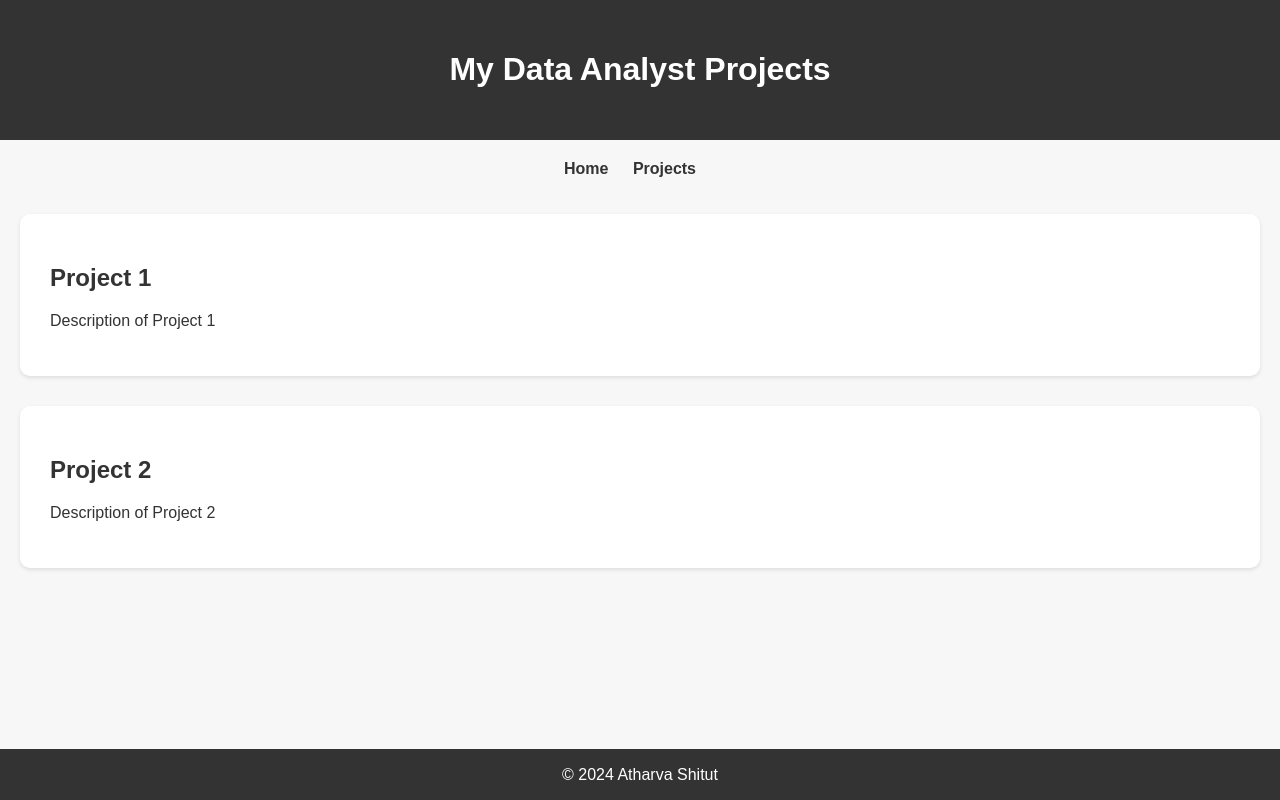
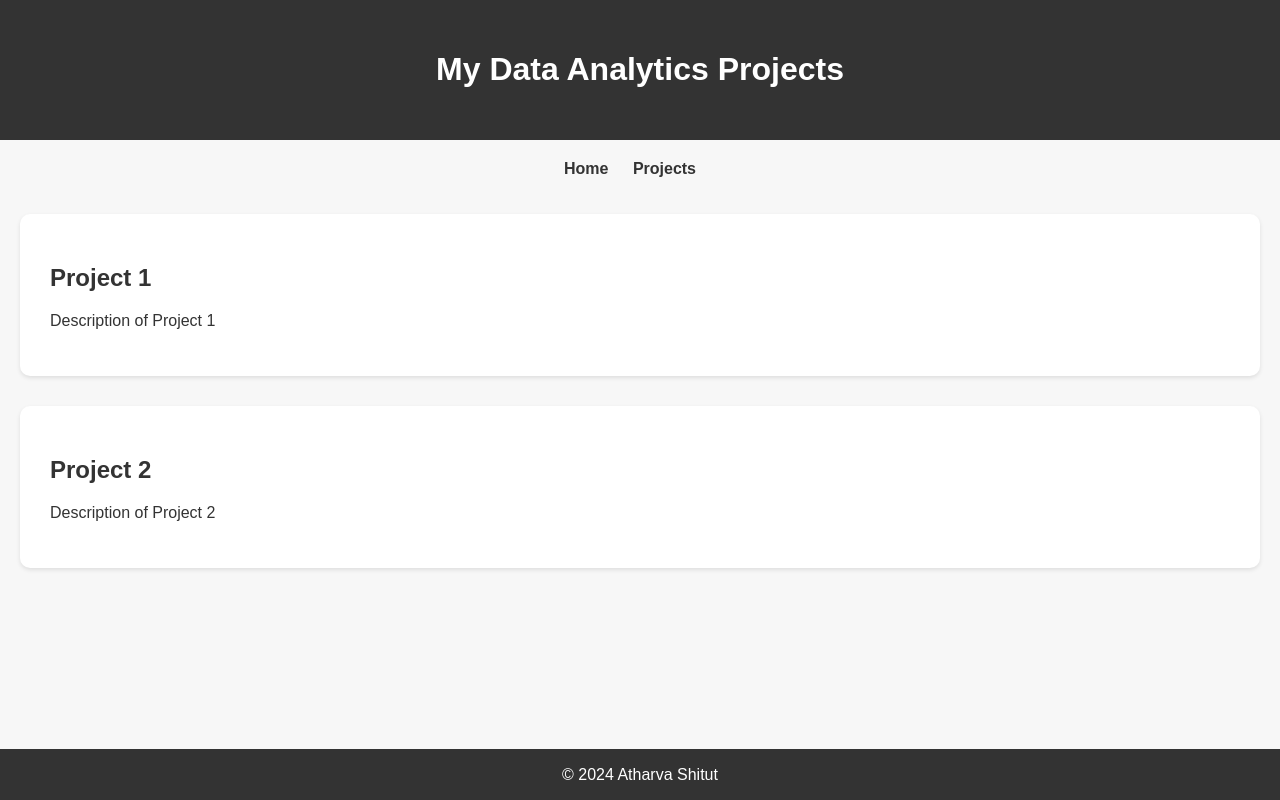
Before and after one commit to atharva9/Da-atharvashitut, a plain HTML site: page projects.html in a window 1280 px wide. Drawn offline with Linux system fonts and the light colour scheme.

Commit message:
spelling error

```diff
--- a/projects.html
+++ b/projects.html
@@ -8,7 +8,7 @@
 </head>
 <body>
     <header>
-        <h1>My Data Analyst Projects</h1>
+        <h1>My Data Analytics Projects</h1>
     </header>
     <nav>
         <ul>
```
